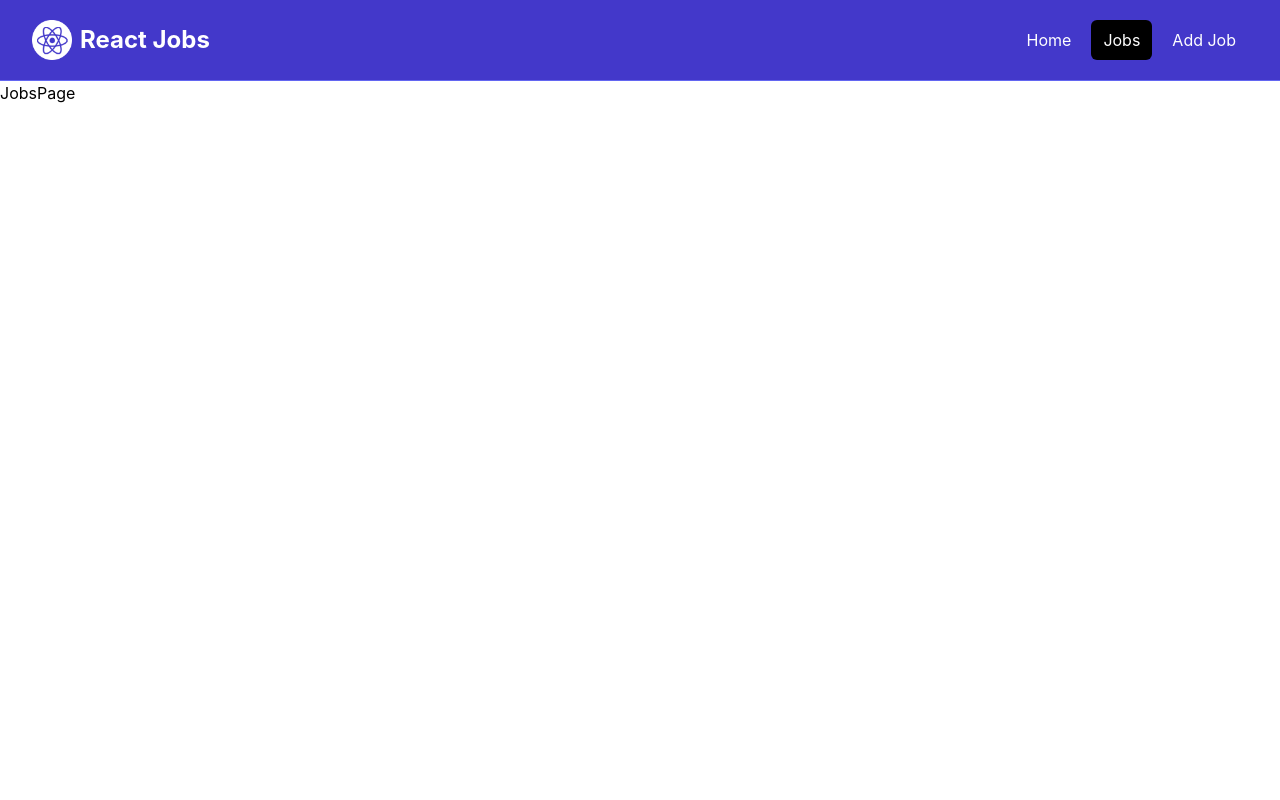
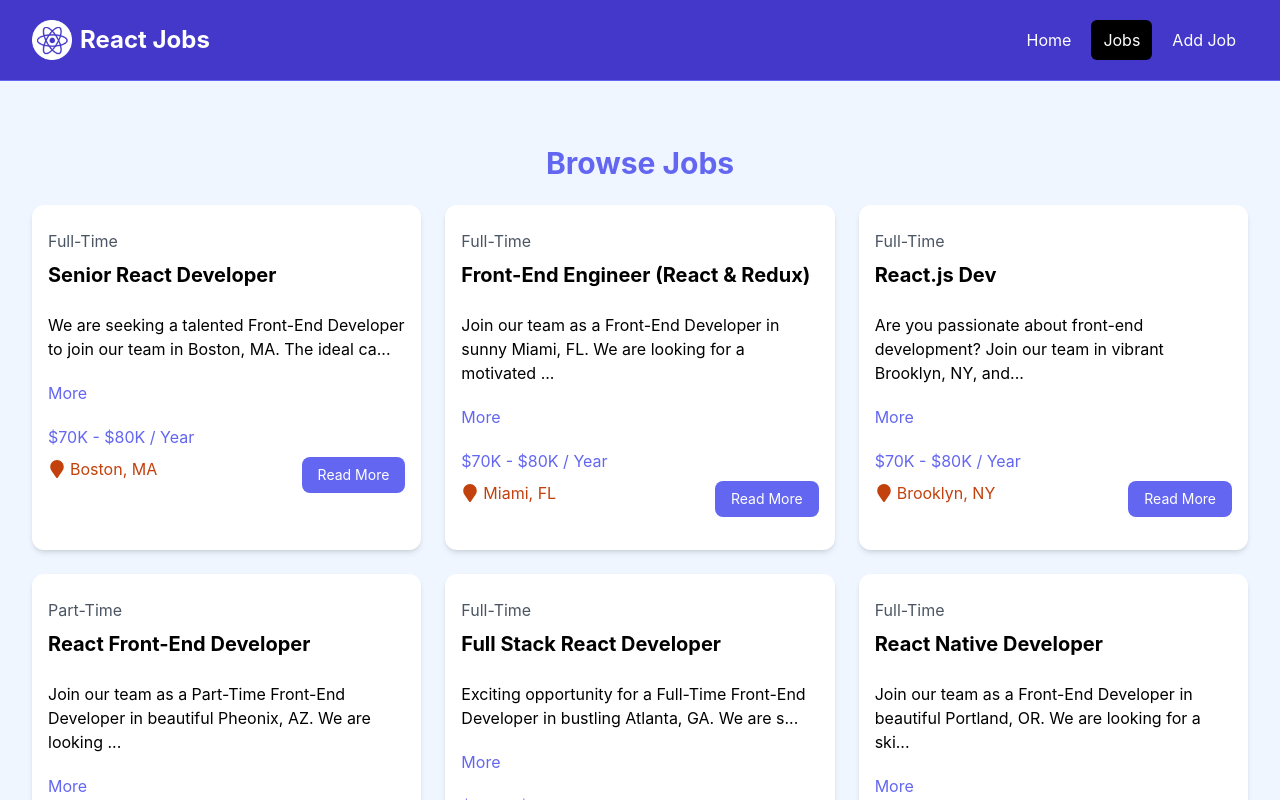
Before and after one commit to HitarthChudgar/job-portal, a React (Vite) app: page /jobs in a window 1280 px wide. Shown: the top 800 px of the page. Built offline with nearby package versions, Linux system fonts and the light colour scheme.

Commit message:
refactor: added conditional rendering to display 3 on home and all on job page via isHome prop boolean

```diff
--- a/src/components/JobListings.jsx
+++ b/src/components/JobListings.jsx
@@ -1,8 +1,8 @@
 import jobs from "../jobs.json";
 import JobListing from "./JobListing";
 
-const JobListings = () => {
-  const recentJobs = jobs.slice(0, 3); //showing only 3 jobs
+const JobListings = ({ isHome = false }) => {
+  const jobListings = isHome ? jobs.slice(0, 3) : jobs; //showing only 3 jobs
   return (
     <section className="bg-blue-50 px-4 py-10">
       <div className="container-xl lg:container m-auto">
@@ -10,7 +10,7 @@ const JobListings = () => {
           Browse Jobs
         </h2>
         <div className="grid grid-cols-1 md:grid-cols-3 gap-6">
-          {recentJobs.map((job) => (
+          {jobListings.map((job) => (
             <JobListing key={job.id} job={job} /> //create a child component
           ))}
         </div>
--- a/src/pages/HomePage.jsx
+++ b/src/pages/HomePage.jsx
@@ -8,7 +8,7 @@ const HomePage = () => {
     <>
       <Hero />
       <HomeCards />
-      <JobListings />
+      <JobListings isHome={true} />
       <ViewJobs />
     </>
   );
--- a/src/pages/JobsPage.jsx
+++ b/src/pages/JobsPage.jsx
@@ -1,5 +1,11 @@
+import JobListings from "../components/JobListings";
+
 const JobsPage = () => {
-  return <div>JobsPage</div>;
+  return (
+    <section className="bg-blue-50 px-4 py-6">
+      <JobListings></JobListings>
+    </section>
+  );
 };
 
 export default JobsPage;
```
